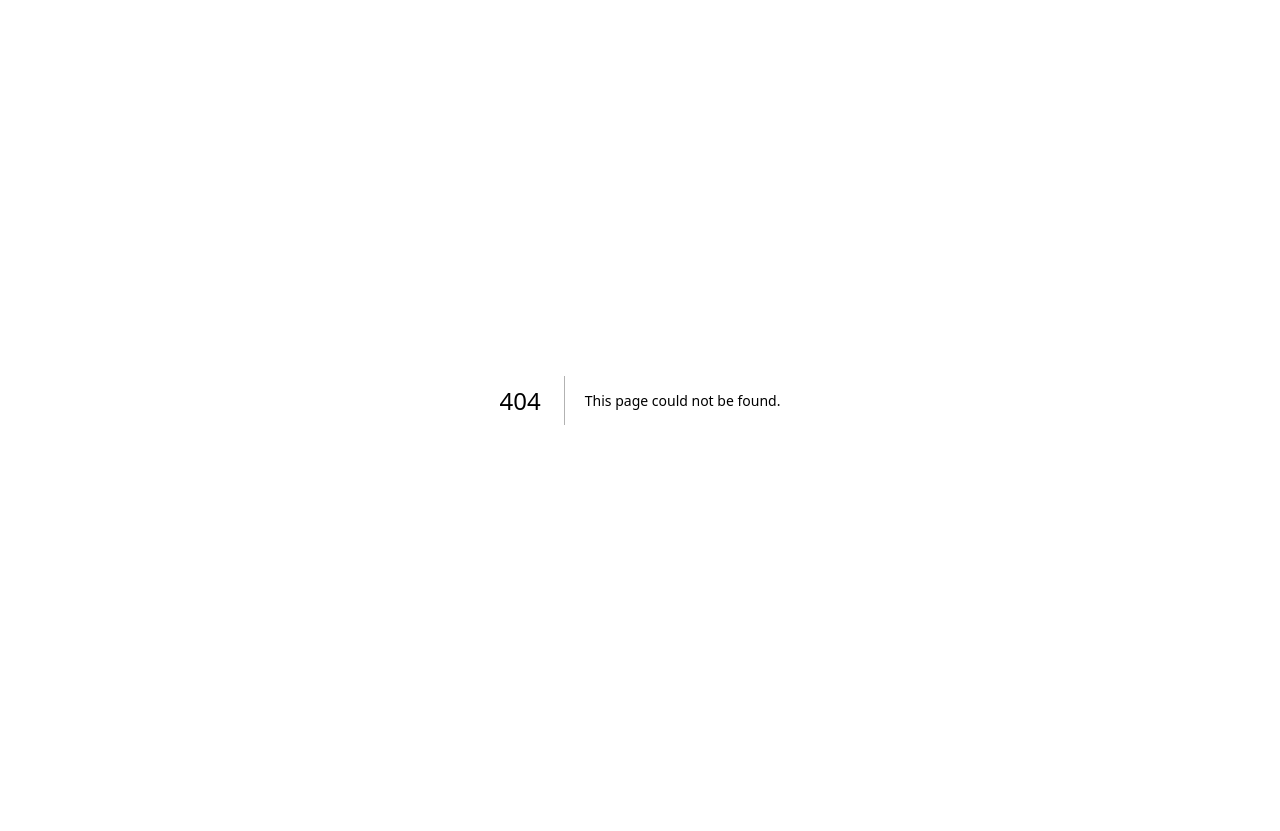
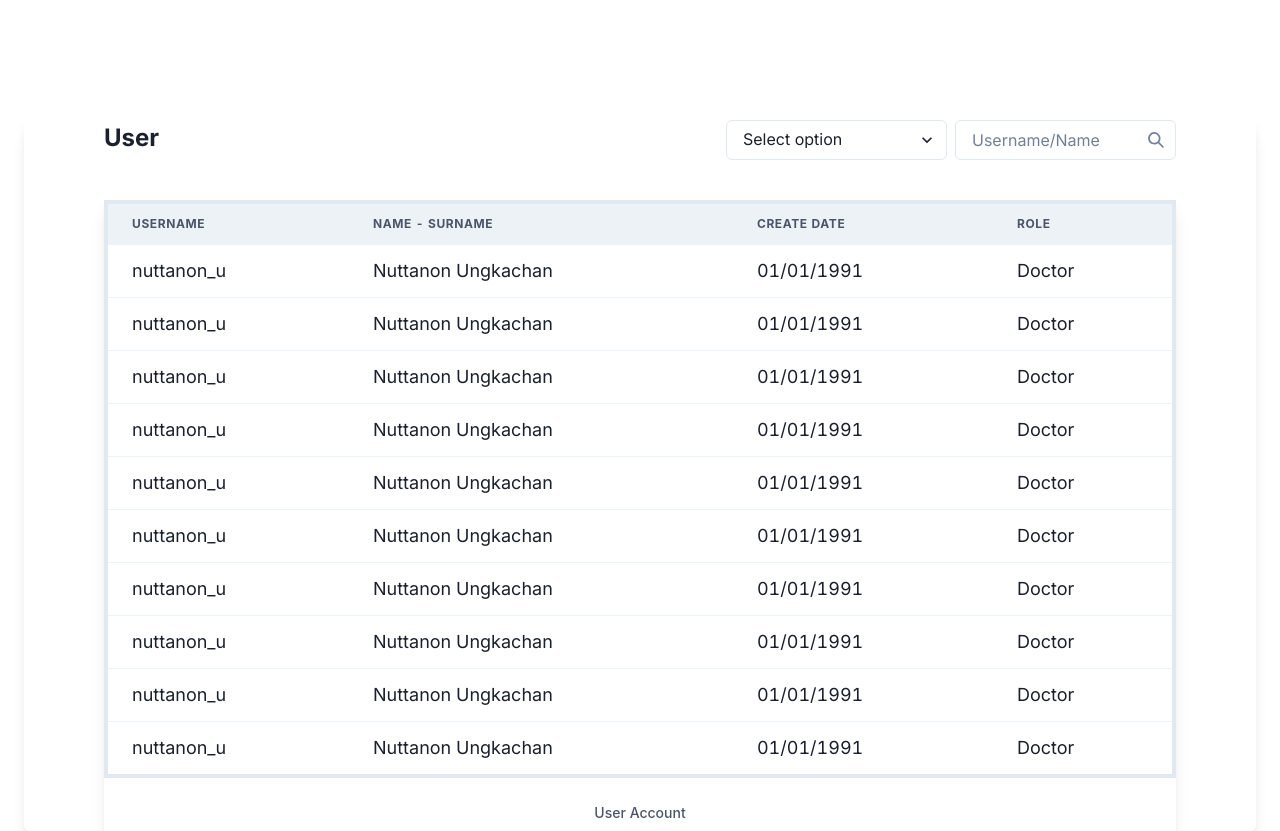
Before and after one commit to yottrakul/rln-referral, a Next.js app: page /UserBackOffice in a window 1280 px wide. Before the commit this address had no page. Before the commit the page ends 800 px from the top, so only its background shows below. Built offline with nearby package versions, Linux system fonts and the light colour scheme.

Commit message:
feat: usermanagement

```diff
--- a/package.json
+++ b/package.json
@@ -16,6 +16,7 @@
     "prepare": "husky install"
   },
   "dependencies": {
+    "@chakra-ui/icons": "^2.1.1",
     "@chakra-ui/next-js": "^2.2.0",
     "@chakra-ui/react": "^2.8.2",
     "@emotion/react": "^11.11.3",
--- /dev/null
+++ b/src/app/UserBackOffice/page.tsx
@@ -0,0 +1,24 @@
+import {
+  Box,
+  Flex,
+  Table,
+  Thead,
+  Tbody,
+  Tfoot,
+  Tr,
+  Th,
+  Td,
+  TableCaption,
+  TableContainer,
+  Stack,
+} from "@chakra-ui/react";
+import React from "react";
+import UserManagement from "../ui/user/UserManagement";
+
+export default function page() {
+  return (
+    <Box>
+      <UserManagement />
+    </Box>
+  );
+}
--- a/src/app/ui/Login/LoginForm.tsx
+++ b/src/app/ui/Login/LoginForm.tsx
@@ -79,7 +79,7 @@ export default function LoginForm() {
                 </InputGroup>
                 <FormHelperText textAlign="right">forgot password?</FormHelperText>
               </FormControl>
-              <Link href="/dashboard">
+              <Link href="/UserBackOffice">
                 <Button borderRadius={4} type="submit" variant="solid" colorScheme="teal" width="full">
                   Login
                 </Button>
--- /dev/null
+++ b/src/app/ui/user/UserManagement.tsx
@@ -0,0 +1,93 @@
+"use client";
+import React from "react";
+import {
+  Flex,
+  Table,
+  Thead,
+  Tbody,
+  Tr,
+  Th,
+  Td,
+  TableCaption,
+  TableContainer,
+  Box,
+  Text,
+  Stack,
+  Spacer,
+  InputGroup,
+  Input,
+  InputRightElement,
+  Select,
+} from "@chakra-ui/react";
+import { SearchIcon } from "@chakra-ui/icons";
+
+export default function UserManagement() {
+  const user = [
+    { user_id: 1, username: "nuttanon_u", name: "Nuttanon Ungkachan", create_date: "01/01/1991", role: "Doctor" },
+    { user_id: 1, username: "nuttanon_u", name: "Nuttanon Ungkachan", create_date: "01/01/1991", role: "Doctor" },
+    { user_id: 1, username: "nuttanon_u", name: "Nuttanon Ungkachan", create_date: "01/01/1991", role: "Doctor" },
+    { user_id: 1, username: "nuttanon_u", name: "Nuttanon Ungkachan", create_date: "01/01/1991", role: "Doctor" },
+    { user_id: 1, username: "nuttanon_u", name: "Nuttanon Ungkachan", create_date: "01/01/1991", role: "Doctor" },
+    { user_id: 1, username: "nuttanon_u", name: "Nuttanon Ungkachan", create_date: "01/01/1991", role: "Doctor" },
+    { user_id: 1, username: "nuttanon_u", name: "Nuttanon Ungkachan", create_date: "01/01/1991", role: "Doctor" },
+    { user_id: 1, username: "nuttanon_u", name: "Nuttanon Ungkachan", create_date: "01/01/1991", role: "Doctor" },
+    { user_id: 1, username: "nuttanon_u", name: "Nuttanon Ungkachan", create_date: "01/01/1991", role: "Doctor" },
+    { user_id: 1, username: "nuttanon_u", name: "Nuttanon Ungkachan", create_date: "01/01/1991", role: "Doctor" },
+  ];
+
+  return (
+    <Box position="relative" px="6" pt={20} overflow="auto">
+      <Box boxShadow="lg" rounded="md" bg="white">
+        <Flex direction="row" justify="between" my="10" mx="20">
+          <Box>
+            <Text as="b" fontSize="2xl">
+              User
+            </Text>
+          </Box>
+          <Spacer />
+          {/* filter */}
+          <Stack direction="row">
+            <Select placeholder="Select option">
+              <option value="option1">Option 1</option>
+              <option value="option2">Option 2</option>
+              <option value="option3">Option 3</option>
+            </Select>
+            <InputGroup>
+              <Input variant="outline" placeholder="Username/Name" />
+              <InputRightElement color={"gray.500"}>
+                <SearchIcon />
+              </InputRightElement>
+            </InputGroup>
+          </Stack>
+        </Flex>
+        <Flex direction="row" mt={4} px={20}>
+          <Box boxShadow="lg" w="100%">
+            <TableContainer w={"100%"} overflow={"auto"}>
+              <Table variant="simple" border="4px solid" borderColor="gray.200">
+                <TableCaption>User Account</TableCaption>
+                <Thead bg={"#EDF2F7"} fontSize={"xl"}>
+                  <Tr>
+                    <Th>Username</Th>
+                    <Th>Name - Surname</Th>
+                    <Th>Create Date</Th>
+                    <Th>Role</Th>
+                  </Tr>
+                </Thead>
+                <Tbody fontSize={"lg"}>
+                  {user.map((u) => (
+                    <Tr key={u.user_id}>
+                      <Td>{u.username}</Td>
+                      <Td>{u.name}</Td>
+                      <Td>{u.create_date}</Td>
+                      <Td>{u.role}</Td>
+                    </Tr>
+                  ))}
+                </Tbody>
+              </Table>
+            </TableContainer>
+          </Box>
+        </Flex>
+      </Box>
+    </Box>
+  );
+}
```
Also changed, not shown: 1 other file (tests, documents, lock files or other folders).
